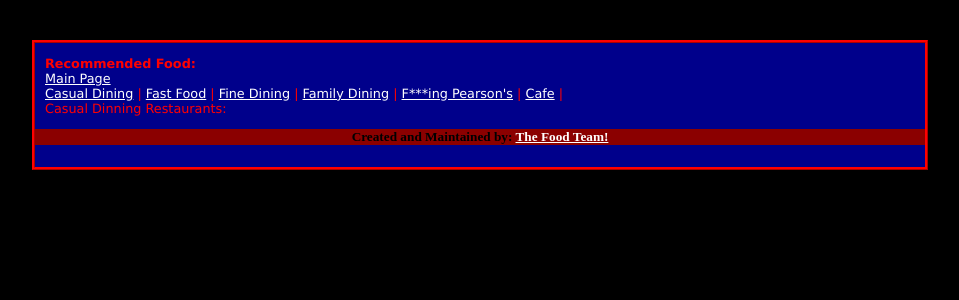
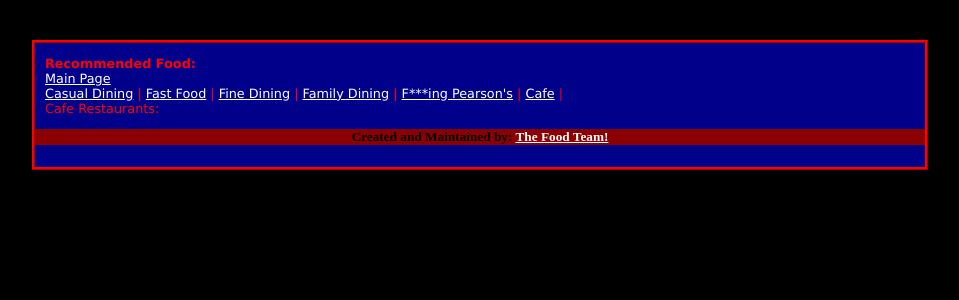
Before and after one commit to pconnell/FoodRec, a PHP site: page /Cafe.php in a window 1280 px wide. Shown: the top 300 px of the page, without its empty margins (160-1119 px from the left). Run offline with PHP 8.4, Linux system fonts and the light colour scheme; data that the repository does not hold is empty.

Commit message:
Casual dining was still up for all the other dining pages like Fine and Cafe, so i fixed those pages to say what they are supposed to say, like Fine Dining Restaurants: and Cafe Restaurants:

```diff
--- a/Cafe.php
+++ b/Cafe.php
@@ -32,7 +32,7 @@
 		*/
 	        $query="select * from restaurants where type='Cafe'";
                 $results=mysqli_query($db,$query);
-                echo"Casual Dinning Restaurants:<br>";
+                echo"Cafe Restaurants:<br>";
                 while($row=mysqli_fetch_array($results)){
                         if ($row['website']!=NULL){
                                 echo "<a href='".$row['website']."' target='_blank'>".$row['name']."</a><br>";
--- a/FamilyDining.php
+++ b/FamilyDining.php
@@ -32,7 +32,7 @@
 		*/
 		$query="select * from restaurants where type='Family Dining'";
                 $results=mysqli_query($db,$query);
-                echo"Casual Dinning Restaurants:<br>";
+                echo"Family Dinning Restaurants:<br>";
                 while($row=mysqli_fetch_array($results)){
                         if ($row['website']!=NULL){
                                 echo "<a href='".$row['website']."' target='_blank'>".$row['name']."</a><br>";
--- a/FastFood.php
+++ b/FastFood.php
@@ -33,7 +33,7 @@
 
 		$query="select * from restaurants where type='Fast Food'";
                 $results=mysqli_query($db,$query);
-                echo"Casual Dinning Restaurants:<br>";
+                echo"Fast Food Restaurants:<br>";
                 while($row=mysqli_fetch_array($results)){
                         if ($row['website']!=NULL){
                                 echo "<a href='".$row['website']."' target='_blank'>".$row['name']."</a><br>";
--- a/FineDining.php
+++ b/FineDining.php
@@ -32,7 +32,7 @@
 		*/
 		$query="select * from restaurants where type='Fine Dining'";
                 $results=mysqli_query($db,$query);
-                echo"Casual Dinning Restaurants:<br>";
+                echo"Fine Dinning Restaurants:<br>";
                 while($row=mysqli_fetch_array($results)){
                         if ($row['website']!=NULL){
                                 echo "<a href='".$row['website']."' target='_blank'>".$row['name']."</a><br>";
```
